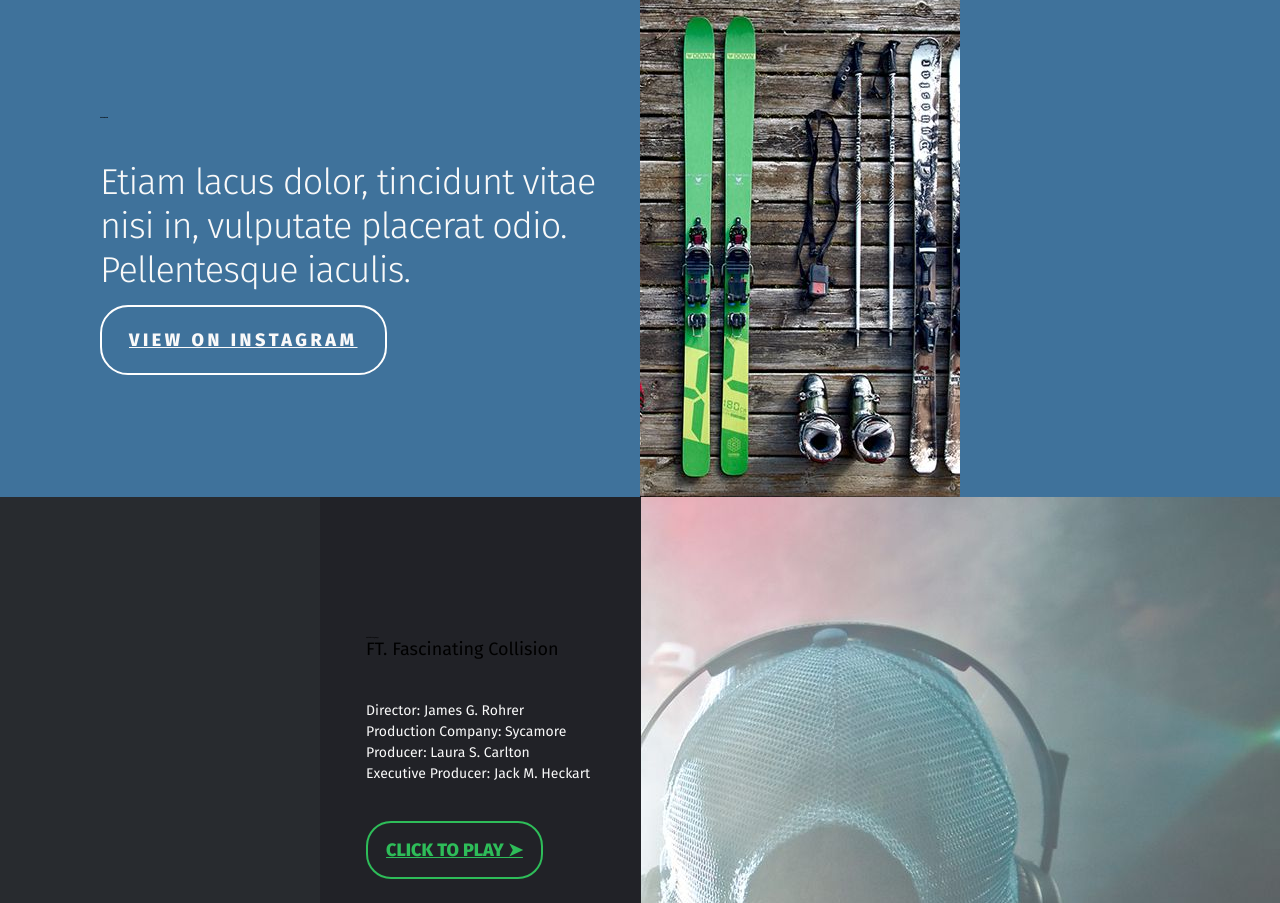
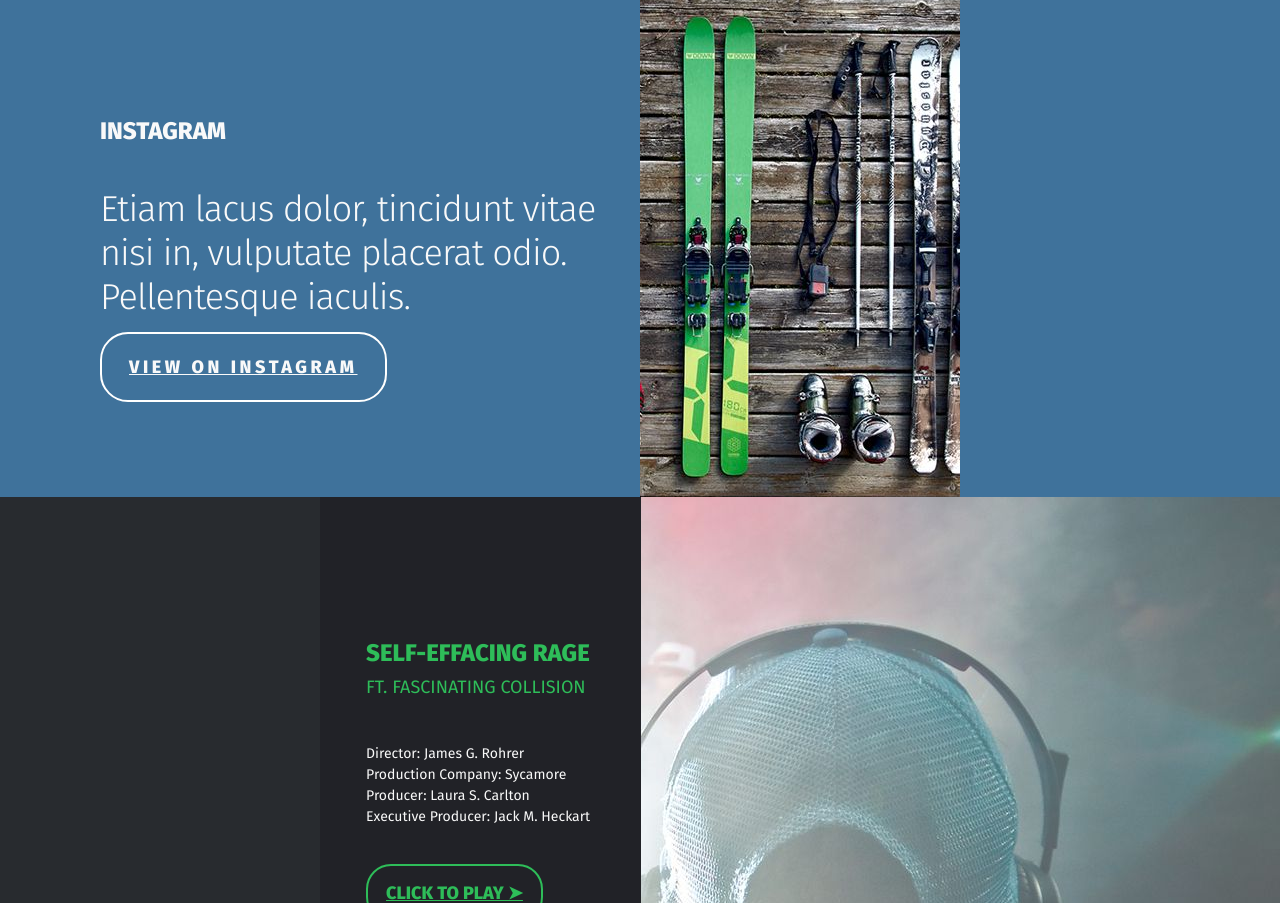
Before and after one commit to frozifonte/frozifonte.github.io, a plain HTML site: page site2/index.html in a window 1280 px wide. Shown: the part 1834-2737 px from the top of the page. Drawn offline with Linux system fonts and the light colour scheme.

Commit message:
Update index.html

```diff
--- a/site2/index.html
+++ b/site2/index.html
@@ -48,7 +48,7 @@ A professional skier and a musician.</p>
             </div>
             <div class="about-text">
                 <div class="about-text__wrapper">
-                    <h1>Sed faucibus quis</h1>
+                    <h2>Sed faucibus quis</h2>
                     <p>Fusce bibendum luctus massa,
 ut tincidunt lectus tincidunt in.
 Nulla tristique ipsum vitae lacus
@@ -67,7 +67,7 @@ scelerisque.</p>
         <section class="instagram">
             <div class="instagram-text">
                 <div class="instagram-wrapper">
-                    <h1>INSTAGRAM</h1>
+                    <h2>INSTAGRAM</h2>
                     <p>Etiam lacus dolor, tincidunt vitae
 nisi in, vulputate placerat odio.
 Pellentesque iaculis.</p>
@@ -82,9 +82,9 @@ Pellentesque iaculis.</p>
             <div class="DJ-bg">
                <div class="DJ-about">
                     <div class="DJ-wrapper">
-                        <h1>Self-Effacing Rage <br>
+                        <h2>Self-Effacing Rage <br>
                             <span>FT. Fascinating Collision </span>
-                        </h1>
+                        </h2>
                         <p>Director: James G. Rohrer <br>
     Production Company: Sycamore <br>
     Producer: Laura S. Carlton <br>
```
